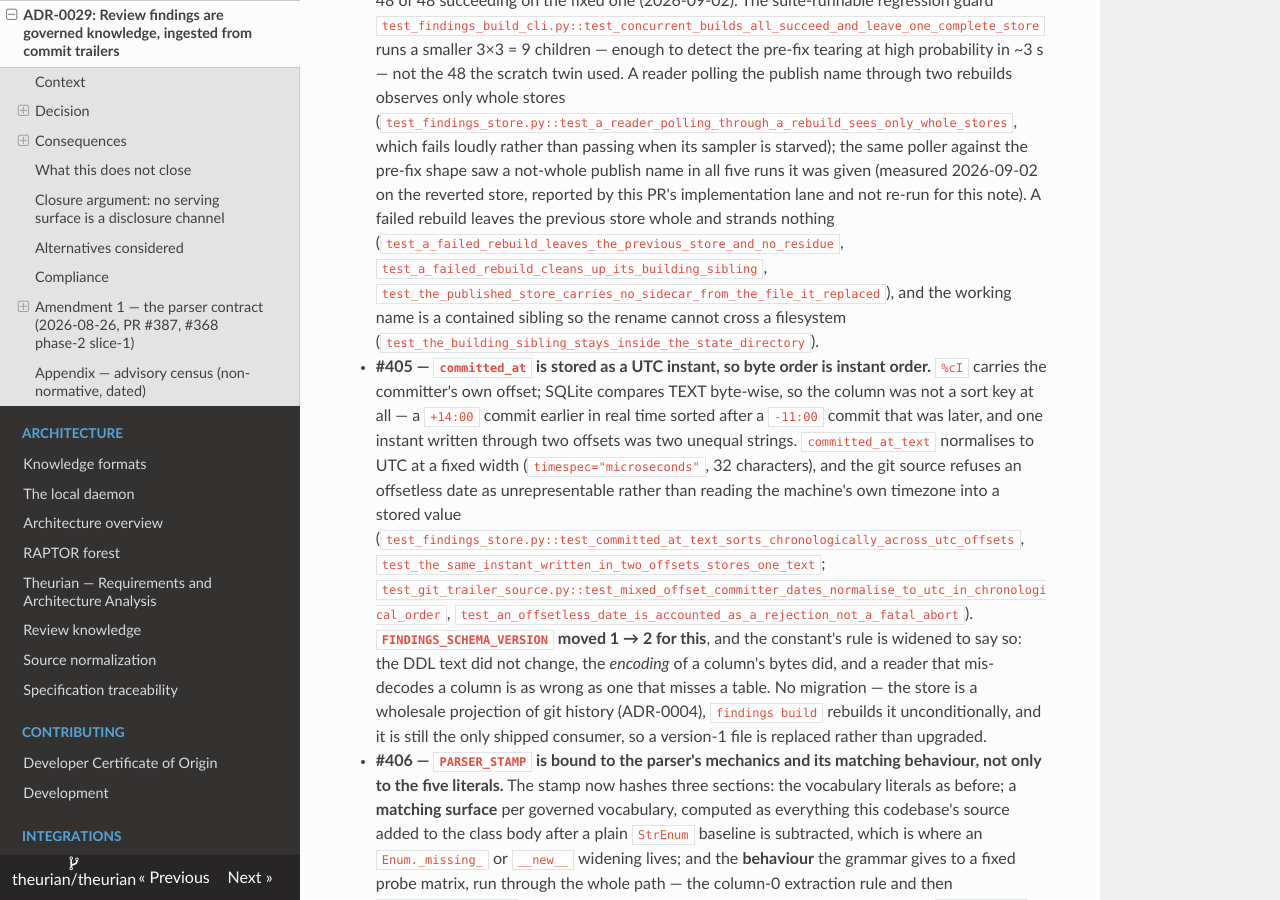
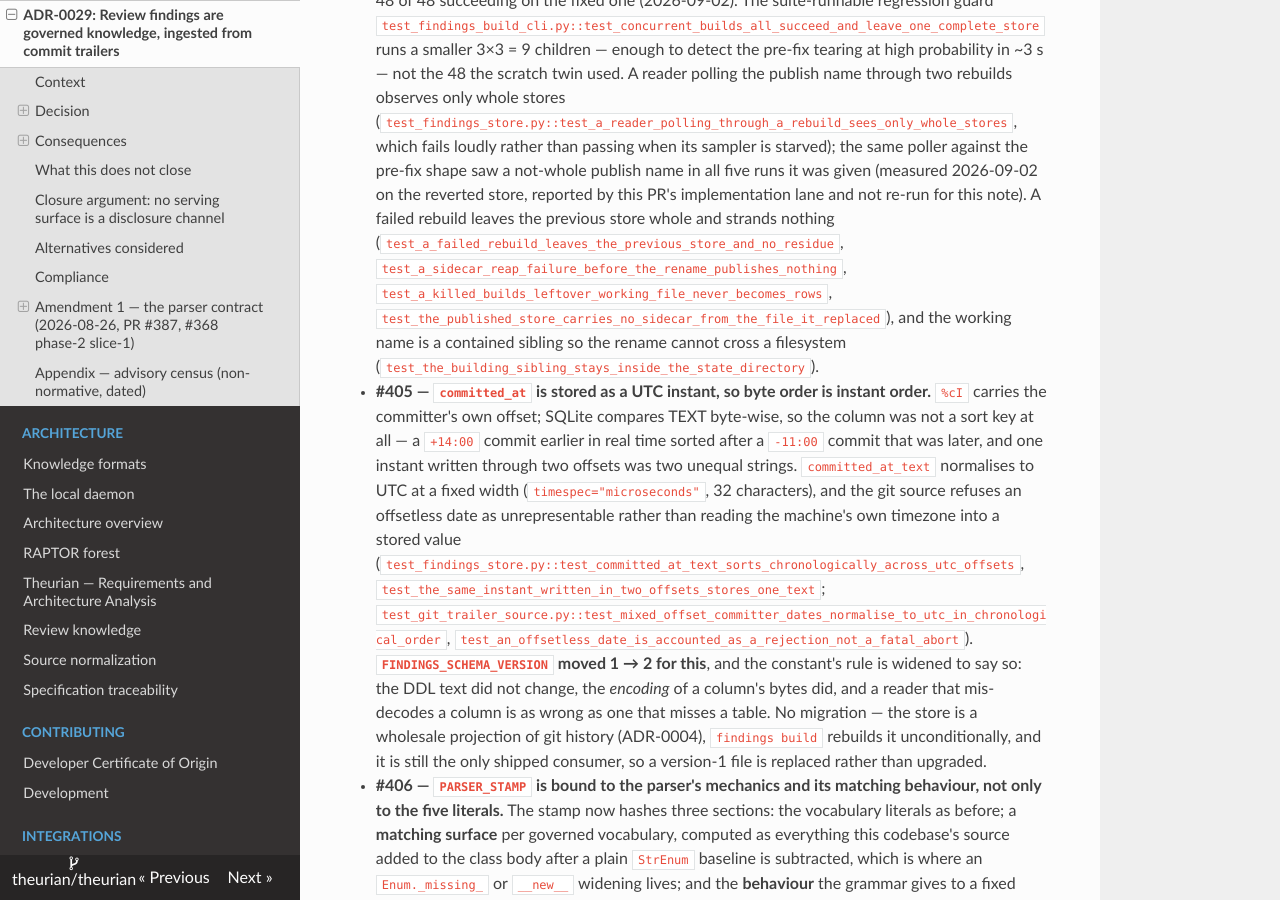
Before and after one commit to theurian/theurian, an MkDocs documentation site: the page built from docs/adr/0029-review-findings-are-governed-knowledge.md, in a window 1280 px wide and 900 px high, scrolled down 18453 px. Built offline with MkDocs 1.6.1, drawn with Linux system fonts in a browser that asks for light colours.

Commit message:
test(findings): drive the except-path cleanup, not the success path — #404 R1-6
`test_a_failed_rebuild_cleans_up_its_building_sibling` drove the SUCCESS path: it
planted a leftover `.building` file, ran a *successful* rebuild, and asserted the
file was gone — but a successful `replace_all` removes it by rename, so the
`except`-path cleanup was never exercised (its own docstring admitted "a crash
this except never ran for"). Renamed to
`test_a_killed_builds_leftover_working_file_never_becomes_rows` and re-tensed to
say what it actually drives: the pre-write unlink that keeps a killed build's
leftover from becoming rows.

The `except`-path cleanup — a mid-write failure removing the working file it
already wrote — is driven by R1-3's
`test_a_sidecar_reap_failure_before_the_rename_publishes_nothing`, verified by
mutation: dropping the `except`'s `_unlink_with_sidecars(building)` reddens it
(control 28, mutant fails). Citations repointed.

Review-Finding: adversarial MEDIUM — the failed-rebuild cleanup test drives the success path, so replace_all's except was undriven
Signed-off-by: Takehide Uchida <utchy@graphnote-design.com>

```diff
--- a/docs/adr/0029-review-findings-are-governed-knowledge.md
+++ b/docs/adr/0029-review-findings-are-governed-knowledge.md
@@ -893,7 +893,8 @@ unchanged — nothing here serves a finding, and `pullRequest`, `family` and
   implementation lane and not re-run for this note). A failed
   rebuild leaves the previous store whole and strands nothing
   (`test_a_failed_rebuild_leaves_the_previous_store_and_no_residue`,
-  `test_a_failed_rebuild_cleans_up_its_building_sibling`,
+  `test_a_sidecar_reap_failure_before_the_rename_publishes_nothing`,
+  `test_a_killed_builds_leftover_working_file_never_becomes_rows`,
   `test_the_published_store_carries_no_sidecar_from_the_file_it_replaced`), and
   the working name is a contained sibling so the rename cannot cross a filesystem
   (`test_the_building_sibling_stays_inside_the_state_directory`).
```
Also changed, not shown: 1 other file.
